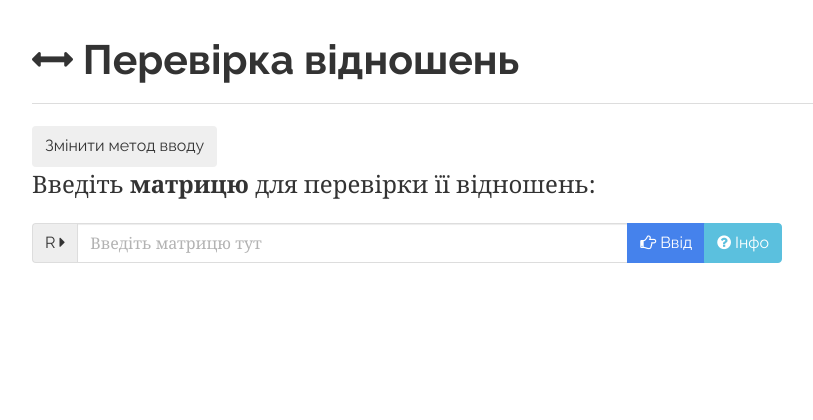
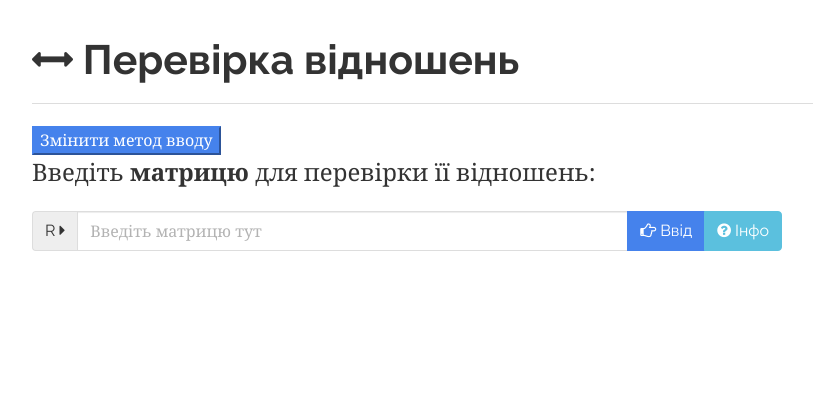
Before and after one commit to marianpetruk/Discrete_Math_project, a Flask app: template templates/pages/placeholder.relations_uk.html in a window 1280 px wide. Shown: the part 67-487 px from the top of the page, without its empty margins (38-851 px from the left). Run offline with Flask 2, Linux system fonts and the light colour scheme; the template is opened without the code that fills it, so the values that code supplies are empty; some libraries are stand-ins or nearby versions.

Commit message:
same
same what in engl version

```diff
--- a/templates/pages/placeholder.relations_uk.html
+++ b/templates/pages/placeholder.relations_uk.html
@@ -4,7 +4,7 @@
 </div>
 <div class="row">
 <div class="col-md-8">
-<button class="btn" onclick="inputSwitch()">Змінити метод вводу</button>
+<button class="btn-primary" onclick="inputSwitch()">Змінити метод вводу</button>
 <form action='relations' method='POST' class="normal_input">
    <div class="form-group">
       <label class="control-label lead">Введіть <b>матрицю</b> для перевірки її відношень:</label>
```
